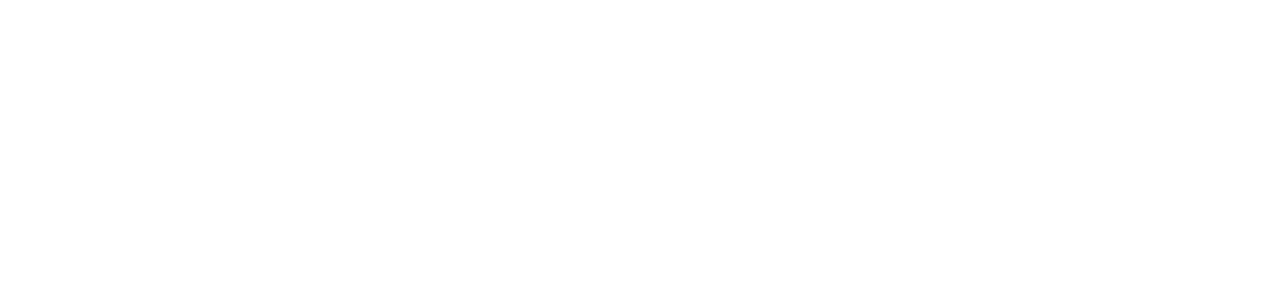
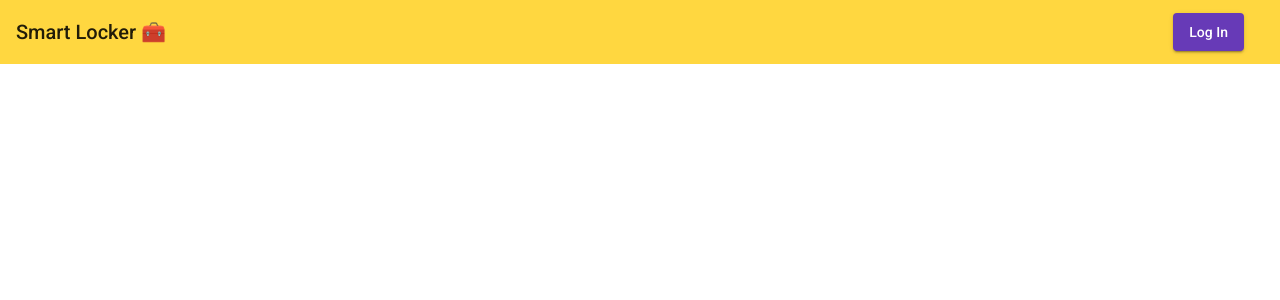
Before and after one commit to georgsvit/SmartLocker-Frontend, an Angular app: page / in a window 1280 px wide. Shown: the top 300 px of the page. Built offline with nearby package versions, Linux system fonts and the light colour scheme.

Commit message:
Add simple toolbar

```diff
--- a/src/app/app.component.css
+++ b/src/app/app.component.css
@@ -0,0 +1,8 @@
+.spacer {
+    flex: 1 1 auto;
+}
+
+button.header {
+    margin-left: 20px;
+    margin-right: 20px;
+  }
--- a/src/app/app.component.html
+++ b/src/app/app.component.html
@@ -1 +1,9 @@
+<mat-toolbar color="accent">
+    <span>Smart Locker 🧰</span>
+    <span class="spacer"></span>
+    <button mat-raised-button color="primary" class="header ">
+        <span>Log In</span>
+    </button>
+</mat-toolbar>
+
 <router-outlet></router-outlet>
```
Also changed, not shown: src/app/app.module.ts (+10 -2 lines).
